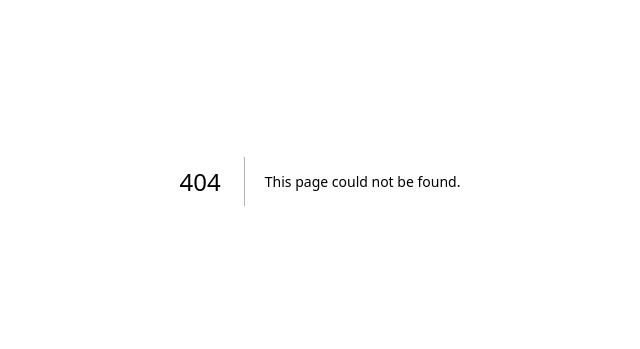
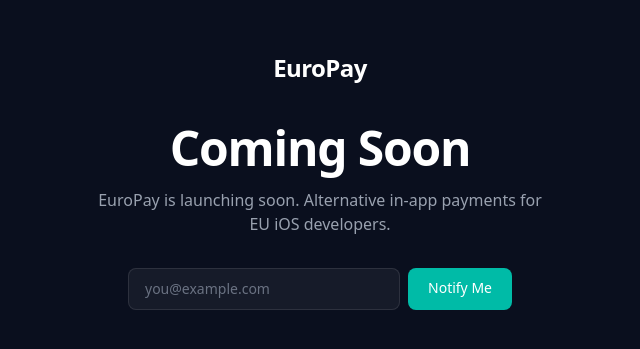
Before and after one commit to mhxdev/eupay, a Next.js app in the folder apps/web/: page /coming-soon in a window 1280 px wide. Before the commit this address had no page. Shown: the part 219-568 px from the top of the page, without its empty margins (320-960 px from the left). Built offline with nearby package versions, Linux system fonts and the light colour scheme.

Commit message:
feat: maintenance mode with coming soon page

```diff
--- /dev/null
+++ b/apps/web/src/app/coming-soon/page.tsx
@@ -0,0 +1,30 @@
+export default function ComingSoonPage() {
+  return (
+    <div className="flex min-h-screen flex-col items-center justify-center bg-[#0a0f1e] px-6 text-white">
+      <p className="text-2xl font-bold tracking-tight">EuroPay</p>
+
+      <h1 className="mt-10 text-center text-4xl font-bold tracking-tight md:text-5xl">
+        Coming Soon
+      </h1>
+
+      <p className="mx-auto mt-4 max-w-md text-center text-gray-400">
+        EuroPay is launching soon. Alternative in-app payments for EU iOS
+        developers.
+      </p>
+
+      <div className="mt-8 flex w-full max-w-sm gap-2">
+        <input
+          type="email"
+          placeholder="you@example.com"
+          className="flex-1 rounded-md border border-white/10 bg-white/5 px-4 py-2.5 text-sm text-white placeholder:text-gray-500 focus:border-teal-500 focus:outline-none focus:ring-1 focus:ring-teal-500"
+        />
+        <a
+          href="mailto:hello@europay.dev?subject=Notify%20me%20when%20EuroPay%20launches"
+          className="shrink-0 rounded-md bg-teal-500 px-5 py-2.5 text-sm font-medium text-white hover:bg-teal-400 transition-colors"
+        >
+          Notify Me
+        </a>
+      </div>
+    </div>
+  )
+}
--- a/apps/web/src/middleware.ts
+++ b/apps/web/src/middleware.ts
@@ -1,10 +1,27 @@
 import { clerkMiddleware, createRouteMatcher } from '@clerk/nextjs/server'
+import { NextResponse } from 'next/server'
 
 // Dashboard and admin routes require authentication
 const isProtectedRoute = createRouteMatcher(['/dashboard(.*)', '/onboarding(.*)', '/admin(.*)'])
 
+// Routes allowed through during maintenance mode
+const isMaintenanceAllowed = createRouteMatcher([
+  '/coming-soon',
+  '/api/health',
+  '/_next(.*)',
+  '/favicon.ico',
+])
+
 export default clerkMiddleware(async (auth, req) => {
-  // Protect dashboard and admin routes
+  // Maintenance mode: redirect everything except allowed routes
+  if (process.env.MAINTENANCE_MODE === 'true') {
+    if (!isMaintenanceAllowed(req)) {
+      return NextResponse.redirect(new URL('/coming-soon', req.url))
+    }
+    return NextResponse.next()
+  }
+
+  // Normal mode: protect dashboard and admin routes
   if (isProtectedRoute(req)) {
     await auth.protect()
   }
```
